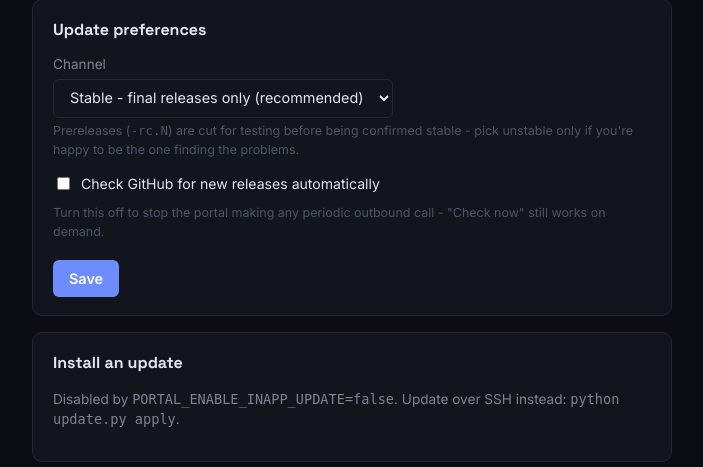
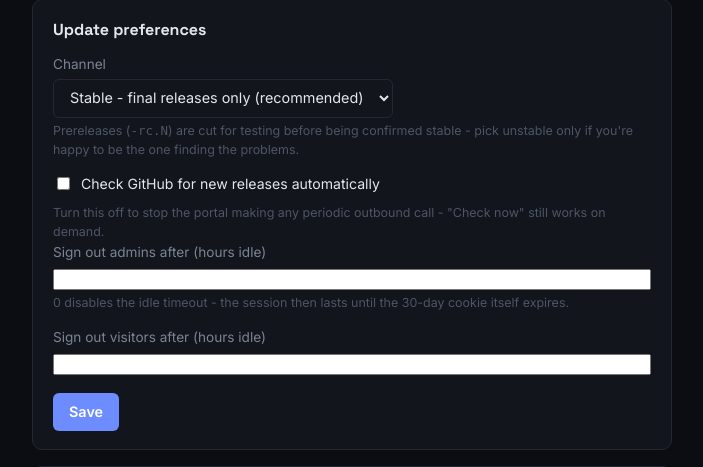
Before and after one commit to Adam4125-officiel/Games-Portal, a Flask app: template templates/admin_about.html in a window 1280 px wide. Shown: the part 337-804 px from the top of the page, without its empty margins (376-1079 px from the left). Run offline with Flask 3, Linux system fonts and the light colour scheme; the template is opened without the code that fills it, so the values that code supplies are empty; some libraries are stand-ins or nearby versions.

Commit message:
Add idle session timeout enforcement for admin and visitor sessions
Sessions previously lasted the full 30-day cookie lifetime regardless of
activity. Add separate, admin-configurable idle timeouts (default 12h for
admin sessions, a week for visitor sessions, 0 disables either) enforced
server-side via before_request hooks - the cookie's own Max-Age isn't
covered by its signature, so a client that keeps sending an "expired"
cookie would otherwise stay signed in indefinitely regardless of any
cookie-side expiry.

Ported from status-portal's verified pattern, scoped down: no Jellyfin
cached-user-list revalidation, since this app deliberately has none yet
(see ROADMAP.md). The two new hooks are registered before the CSRF check
on purpose - an expired session hitting a POST must redirect to sign-in,
not fail CSRF with a bare 400, since the token being checked lives in the
session being cleared.

Co-Authored-By: Claude Sonnet 5 <noreply@anthropic.com>

```diff
--- a/app.py
+++ b/app.py
@@ -96,6 +96,77 @@ def _inject_globals():
     return {"user": session.get("portal_user"), "jellyfin_enabled": jellyfin_auth.is_enabled()}
 
 
+# ---------------------------------------------------------------------------
+# Session idle timeout - admin and visitor sessions each expire after a period
+# of inactivity rather than staying valid for the full 30-day cookie lifetime
+# regardless of use. Both hooks are registered *before* _check_csrf below on
+# purpose: an admin POST arriving on an expired session must redirect to
+# sign-in, not fail the CSRF check with a bare 400 - the token being checked
+# lives in the very session being cleared here, so the other order turns
+# "your session expired" into an unexplained error page.
+# ---------------------------------------------------------------------------
+DEFAULT_ADMIN_SESSION_TIMEOUT_HOURS = 12
+DEFAULT_USER_SESSION_TIMEOUT_HOURS = 168  # a week
+MAX_SESSION_TIMEOUT_HOURS = config.SESSION_COOKIE_MAX_AGE_DAYS * 24
+
+# The last-seen stamp is only rewritten once per this many seconds, not on
+# literally every request - that would re-sign and re-send the session cookie
+# on every single hit for no benefit finer than any timeout worth configuring.
+SESSION_TOUCH_INTERVAL_SECONDS = 60
+
+
+def _admin_session_timeout_seconds():
+    """0 (or a blank/invalid setting) means no idle timeout - the session then
+    lasts until the cookie's own Max-Age (config.SESSION_COOKIE_MAX_AGE_DAYS)
+    runs out, which is still a real, uniform expiry rather than "forever"."""
+    raw = db.get_setting("admin_session_timeout_hours", str(DEFAULT_ADMIN_SESSION_TIMEOUT_HOURS))
+    hours = int(raw) if raw.isdigit() else DEFAULT_ADMIN_SESSION_TIMEOUT_HOURS
+    if hours <= 0:
+        return None
+    return min(hours, MAX_SESSION_TIMEOUT_HOURS) * 3600
+
+
+def _user_session_timeout_seconds():
+    raw = db.get_setting("user_session_timeout_hours", str(DEFAULT_USER_SESSION_TIMEOUT_HOURS))
+    hours = int(raw) if raw.isdigit() else DEFAULT_USER_SESSION_TIMEOUT_HOURS
+    if hours <= 0:
+        return None
+    return min(hours, MAX_SESSION_TIMEOUT_HOURS) * 3600
+
+
+@app.before_request
+def _enforce_admin_session_timeout():
+    if not session.get("logged_in"):
+        return
+    session.permanent = True
+    timeout = _admin_session_timeout_seconds()
+    now = time.time()
+    last_seen = session.get("last_seen")
+    if timeout is not None and last_seen is not None and now - last_seen > timeout:
+        session.clear()
+        flash("Your session expired after a period of inactivity. Please sign in again.", "error")
+        return redirect(url_for("admin_login", next=request.path))
+    if last_seen is None or now - last_seen > SESSION_TOUCH_INTERVAL_SECONDS:
+        session["last_seen"] = now
+
+
+@app.before_request
+def _enforce_user_session_timeout():
+    """The visitor-session equivalent of the hook above, kept fully separate:
+    reads and clears only its own session keys, never touches `logged_in`."""
+    if not session.get("portal_user"):
+        return
+    session.permanent = True
+    timeout = _user_session_timeout_seconds()
+    now = time.time()
+    last_seen = session.get("portal_user_last_seen")
+    if timeout is not None and last_seen is not None and now - last_seen > timeout:
+        _end_user_session()
+        return
+    if last_seen is None or now - last_seen > SESSION_TOUCH_INTERVAL_SECONDS:
+        session["portal_user_last_seen"] = now
+
+
 @app.before_request
 def _check_csrf():
     if app.testing or request.method != "POST":
@@ -115,6 +186,7 @@ def is_first_run():
 def _start_admin_session():
     session.permanent = True
     session["logged_in"] = True
+    session["last_seen"] = time.time()
 
 
 def login_required(f):
@@ -156,10 +228,12 @@ def _register_login_success():
 def _start_user_session(user):
     session.permanent = True
     session["portal_user"] = {"id": user["id"], "name": user["name"]}
+    session["portal_user_last_seen"] = time.time()
 
 
 def _end_user_session():
     session.pop("portal_user", None)
+    session.pop("portal_user_last_seen", None)
 
 
 def current_user():
@@ -363,6 +437,7 @@ def admin_login():
 @app.route("/admin/logout")
 def admin_logout():
     session.pop("logged_in", None)
+    session.pop("last_seen", None)
     return redirect(url_for("index"))
 
 
@@ -414,6 +489,11 @@ def admin_about():
         platform_name=platform.platform(),
         app_root=config.APP_ROOT,
         db_path=db.DB_PATH,
+        admin_session_timeout_hours=db.get_setting(
+            "admin_session_timeout_hours", str(DEFAULT_ADMIN_SESSION_TIMEOUT_HOURS)),
+        user_session_timeout_hours=db.get_setting(
+            "user_session_timeout_hours", str(DEFAULT_USER_SESSION_TIMEOUT_HOURS)),
+        max_session_timeout_hours=MAX_SESSION_TIMEOUT_HOURS,
     )
 
 
@@ -444,6 +524,16 @@ def admin_about_settings():
         # actively misleading next to the newly-selected one.
         updater.clear_update_cache()
     updater.set_update_check_enabled(bool(request.form.get("update_check_enabled")))
+
+    admin_timeout_raw = request.form.get("admin_session_timeout_hours", "")
+    if admin_timeout_raw.isdigit():
+        db.set_setting("admin_session_timeout_hours",
+                        str(min(int(admin_timeout_raw), MAX_SESSION_TIMEOUT_HOURS)))
+    user_timeout_raw = request.form.get("user_session_timeout_hours", "")
+    if user_timeout_raw.isdigit():
+        db.set_setting("user_session_timeout_hours",
+                        str(min(int(user_timeout_raw), MAX_SESSION_TIMEOUT_HOURS)))
+
     flash("Preferences saved.", "success")
     return redirect(url_for("admin_about"))
 
--- a/templates/admin_about.html
+++ b/templates/admin_about.html
@@ -116,6 +116,18 @@
       </div>
       <p class="field-hint">Turn this off to stop the portal making any periodic outbound call -
         "Check now" still works on demand.</p>
+      <div class="field">
+        <label for="admin_session_timeout_hours">Sign out admins after (hours idle)</label>
+        <input type="number" min="0" max="{{ max_session_timeout_hours }}" name="admin_session_timeout_hours"
+               id="admin_session_timeout_hours" value="{{ admin_session_timeout_hours }}">
+        <p class="field-hint">0 disables the idle timeout - the session then lasts until the
+          30-day cookie itself expires.</p>
+      </div>
+      <div class="field">
+        <label for="user_session_timeout_hours">Sign out visitors after (hours idle)</label>
+        <input type="number" min="0" max="{{ max_session_timeout_hours }}" name="user_session_timeout_hours"
+               id="user_session_timeout_hours" value="{{ user_session_timeout_hours }}">
+      </div>
       <div class="form-actions">
         <button type="submit" class="btn">Save</button>
       </div>
```
Also changed, not shown: tests/test_app.py (+97 -0 lines).
